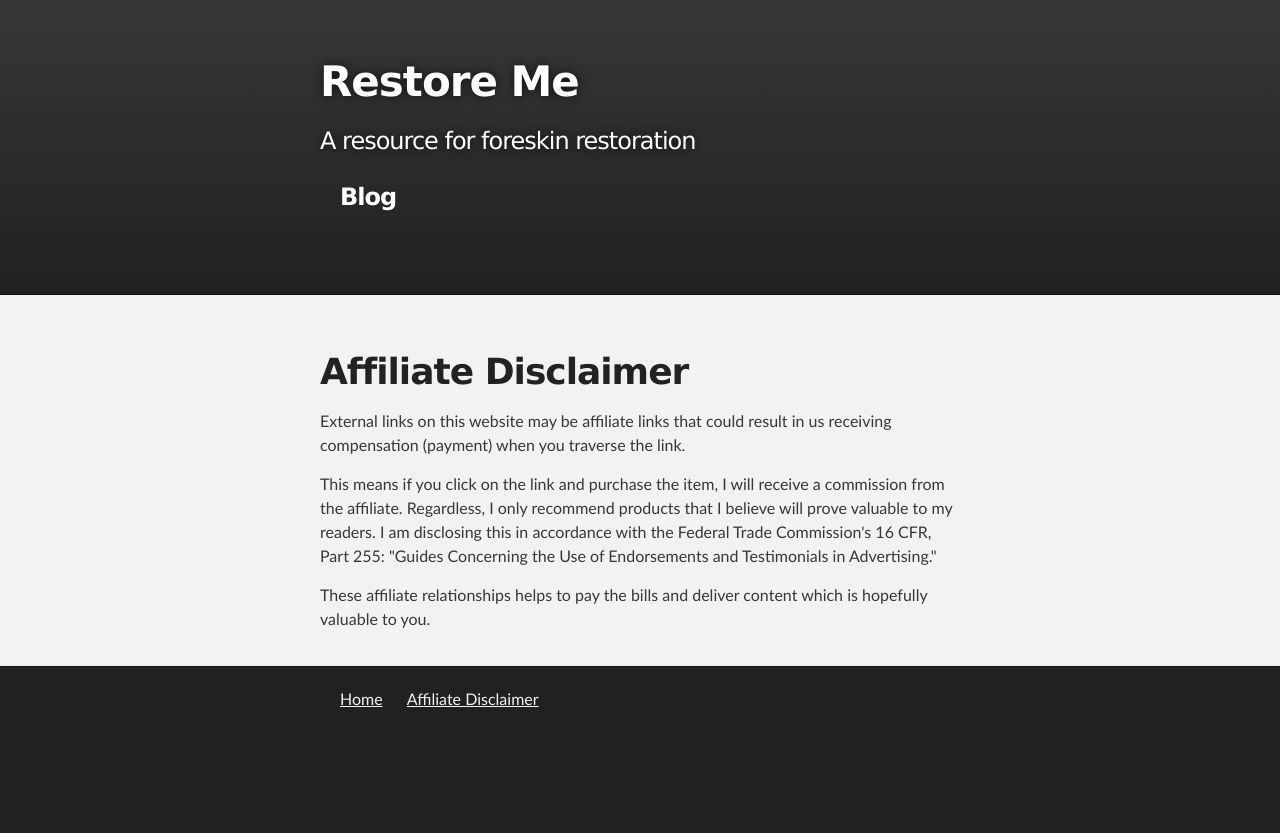
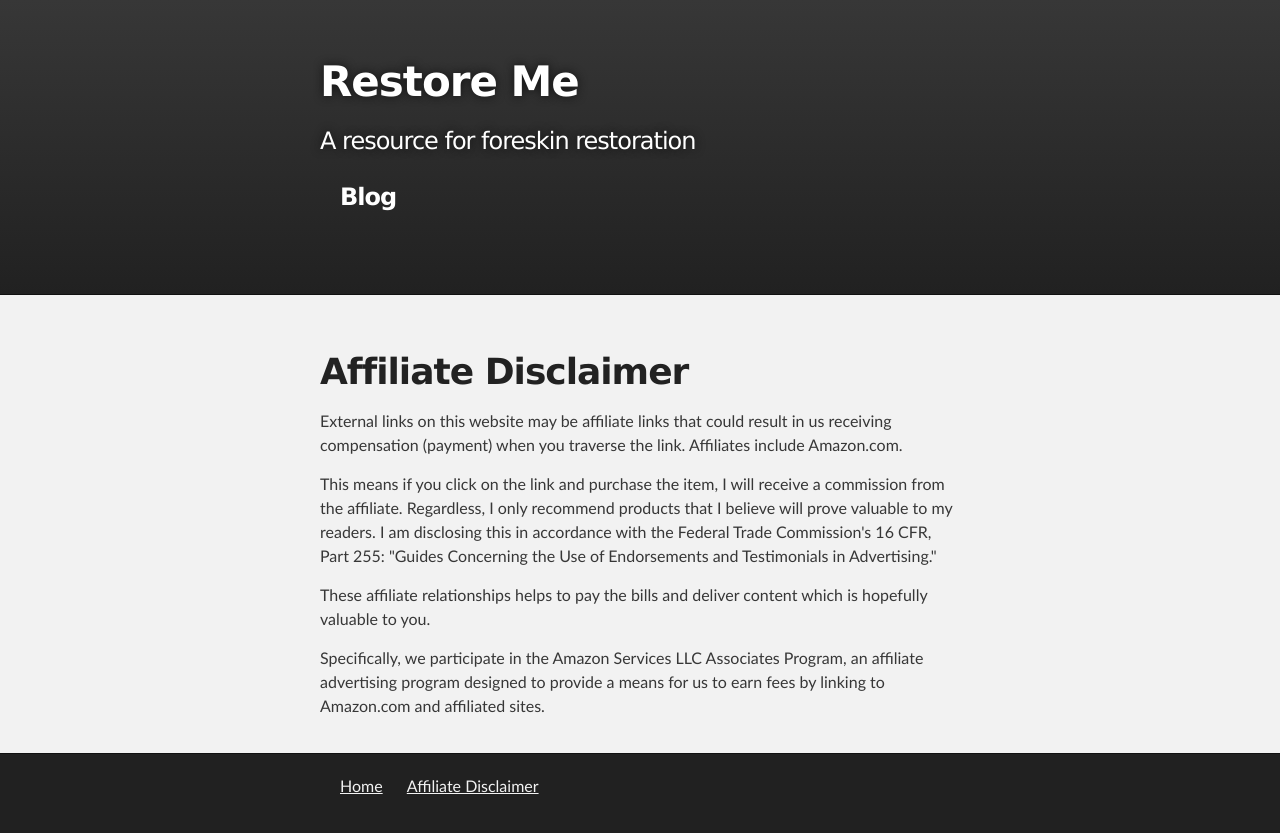
Before and after one commit to restore-me/restore-me.github.io, a Jekyll site: the page built from disclaimer/index.html, in a window 1280 px wide. Shown: the top 833 px of the page. Built offline with Jekyll 4.4.1, drawn with Linux system fonts in a browser that asks for light colours.

Commit message:
update disclaimer to include Amazon

```diff
--- a/disclaimer/index.html
+++ b/disclaimer/index.html
@@ -4,8 +4,10 @@ title: Affiliate Disclaimer
 ---
 	<h1>{{ page.title }}</h1>
 
-        <p>External links on this website may be affiliate links that could result in us receiving compensation (payment) when you traverse the link.</p>
+        <p>External links on this website may be affiliate links that could result in us receiving compensation (payment) when you traverse the link. Affiliates include Amazon.com.</p>
 
         <p>This means if you click on the link and purchase the item, I will receive a commission from the affiliate. Regardless, I only recommend products that I believe will prove valuable to my readers. I am disclosing this in accordance with the Federal Trade Commission's 16 CFR, Part 255: "Guides Concerning the Use of Endorsements and Testimonials in Advertising."</p>
 
         <p>These affiliate relationships helps to pay the bills and deliver content which is hopefully valuable to you.</p>
+
+        <p>Specifically, we participate in the Amazon Services LLC Associates Program, an affiliate advertising program designed to provide a means for us to earn fees by linking to Amazon.com and affiliated sites.</p>
```
